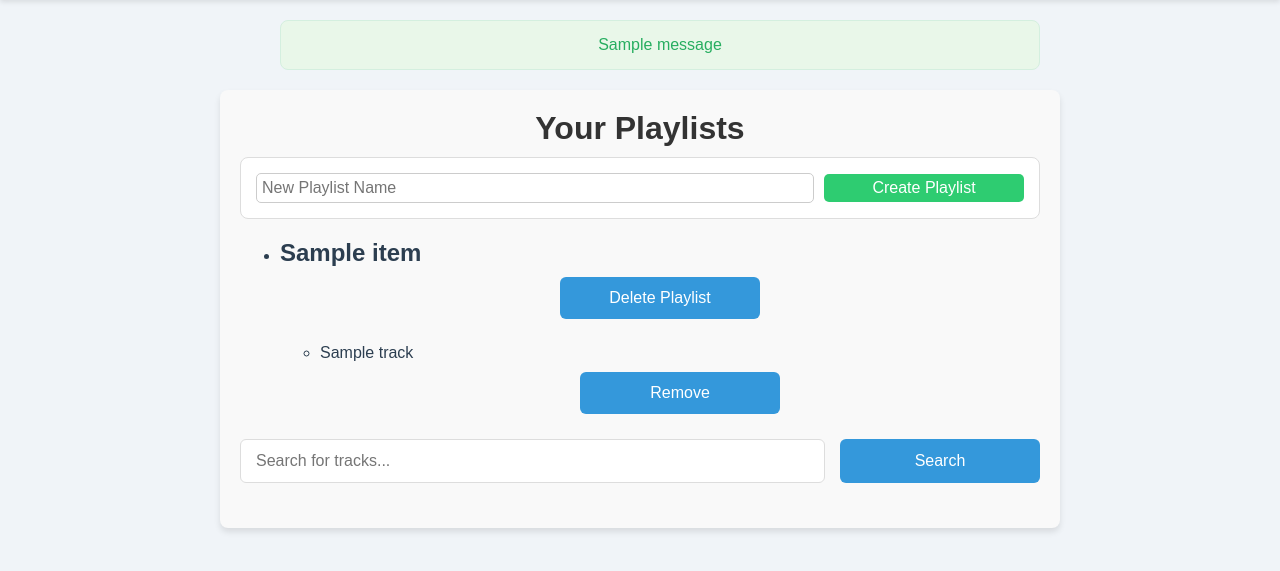
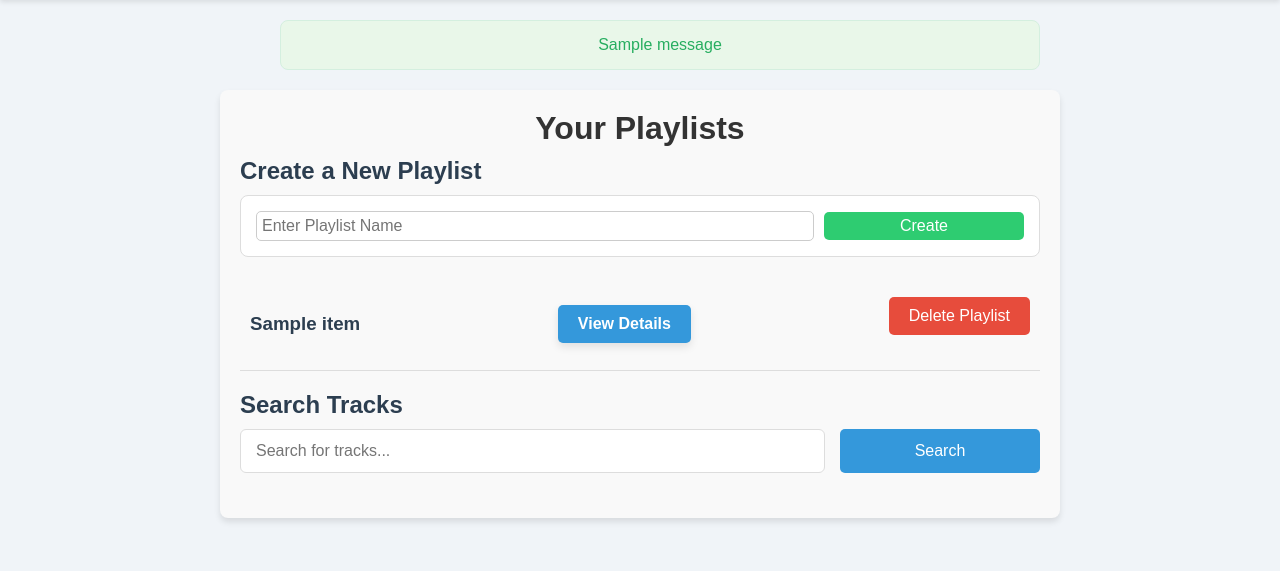
Before and after one commit to oyavri/musicfm, a Flask app: page /playlists in a window 1280 px wide. Shown: the part 62-633 px from the top of the page. Run offline with Flask 3, Linux system fonts and the light colour scheme; the visitor is signed in with stand-in values (Sample User, id 1); tables that the repository leaves empty hold one stand-in row (values such as "Sample post"); one stand-in notice (Sample message) is shown; a database or web service that is not in the repository returns one stand-in record (values such as "Sample title"); data that the repository does not hold is empty.

Commit message:
Add files via upload

```diff
--- a/server/main.py
+++ b/server/main.py
@@ -356,8 +356,10 @@ def ExploreTracksPage():
 
             # Add like
             elif action == "like":
+                user_id = session["user_id"]
                 like_response = requests.post(
                     f"http://localhost:5000/api/artists/{artist_id}/albums/{album_id}/tracks/{track_id}/likes",
+                    json={"user_id": user_id},
                 )
 
                 if like_response.status_code == 200:
@@ -367,8 +369,10 @@ def ExploreTracksPage():
 
             # Remove like
             elif action == "unlike":
+                user_id = session["user_id"]
                 unlike_response = requests.delete(
-                    f"http://localhost:5000/api/artists/{artist_id}/albums/{album_id}/tracks/{track_id}/likes"
+                    f"http://localhost:5000/api/artists/{artist_id}/albums/{album_id}/tracks/{track_id}/likes",
+                    json={"user_id": user_id}
                 )
                 if unlike_response.status_code == 200:
                     flash("Track unliked successfully!", "success")
@@ -378,17 +382,23 @@ def ExploreTracksPage():
             # Update rating
             elif action == "rate":
                 new_rating = request.form.get("rating")
+                user_id = session["user_id"]
                 if not new_rating:
                     flash("Rating is required.", "error")
                 else:
-                    rate_response = requests.patch(
+                    rate_response = requests.post(
                         f"http://localhost:5000/api/artists/{artist_id}/albums/{album_id}/tracks/{track_id}/rates",
-                        json={"rating": float(new_rating)},
+                        json={"rate": int(new_rating), "user_id": user_id},
+                    )
+                    if rates_response.status_code == 409:
+                        rate_response = requests.patch(
+                        f"http://localhost:5000/api/artists/{artist_id}/albums/{album_id}/tracks/{track_id}/rates",
+                        json={"rate": int(new_rating), "user_id": user_id},
                     )
                     if rate_response.status_code == 200:
                         flash("Track rating updated successfully!", "success")
                     else:
-                        flash("Failed to update rating. Try again.", "error")
+                        flash(rate_response.json().get("error", []), "error")
 
             # Redirect back with the search query
             return redirect(url_for("ExploreTracksPage", q=search_query))
@@ -485,19 +495,26 @@ def user_playlists():
     user_id = session["user_id"]
 
     try:
-        # Fetch user's playlists
-        response = requests.get(f"http://localhost:5000/api/users/{user_id}/playlists")
-        if response.status_code != 200:
-            playlists = []
-        else:
-            playlists = response.json()
+        # Utility function to fetch all playlists
+        def fetch_playlists():
+            response = requests.get(f"http://localhost:5000/api/users/{user_id}/playlists")
+            if response.status_code == 200:
+                return response.json()
+            return []
 
+        # Utility function to fetch a specific playlist with its tracks
+        def fetch_playlist_with_tracks(playlist_id):
+            response = requests.get(f"http://localhost:5000/api/users/{user_id}/playlists/{playlist_id}")
+            if response.status_code == 200:
+                return response.json().get("playlist", {})
+            return {}
 
+        # Fetch playlists initially
+        playlists = fetch_playlists()
 
+        # Handle search query for tracks
         search_query = request.args.get("q", "")
         search_results = []
-
-        # Handle track search
         if search_query:
             search_response = requests.get(
                 f"http://localhost:5000/api/search",
@@ -518,7 +535,7 @@ def user_playlists():
             playlist_id = request.form.get("playlist_id")
             track_id = request.form.get("track_id")
 
-            # Create a playlist
+            # Create a new playlist
             if action == "create_playlist":
                 if not playlist_name:
                     flash("Playlist name is required.", "error")
@@ -527,12 +544,13 @@ def user_playlists():
                         f"http://localhost:5000/api/users/{user_id}/playlists",
                         json={"name": playlist_name},
                     )
-                    if create_response.status_code == 201:
+                    if create_response.status_code == 200:
                         flash("Playlist created successfully!", "success")
+                        playlists = fetch_playlists()
                     else:
                         flash("Failed to create playlist. Try again.", "error")
 
-            # Add track to playlist
+            # Add a track to a playlist
             elif action == "add":
                 if not playlist_id or not track_id:
                     flash("Playlist ID and Track ID are required.", "error")
@@ -541,25 +559,10 @@ def user_playlists():
                         f"http://localhost:5000/api/users/{user_id}/playlists/{playlist_id}",
                         json={"track_id": track_id},
                     )
-
                     if add_response.status_code == 201:
                         flash("Track added to playlist successfully!", "success")
                     else:
                         flash("Failed to add track. Try again.", "error")
-
-            # Remove track from playlist
-            elif action == "remove":
-                if not playlist_id or not track_id:
-                    flash("Playlist ID and Track ID are required.", "error")
-                else:
-                    remove_response = requests.post(
-                        f"http://localhost:5000/api/users/{user_id}/playlists/{playlist_id}/remove",
-                        json={"track_id": track_id},
-                    )
-                    if remove_response.status_code == 200:
-                        flash("Track removed from playlist successfully!", "success")
-                    else:
-                        flash("Failed to remove track. Try again.", "error")
 
             # Delete a playlist
             elif action == "delete_playlist":
@@ -571,22 +574,91 @@ def user_playlists():
                     )
                     if delete_response.status_code == 200:
                         flash("Playlist deleted successfully!", "success")
+                        playlists = fetch_playlists()
                     else:
                         flash("Failed to delete playlist. Try again.", "error")
 
-            return redirect(url_for("user_playlists"))
+            # Redirect back to the same page with the search query preserved
+            return redirect(url_for("user_playlists", q=search_query))
 
+        # Render the playlists page
         return render_template(
             "playlists.html", playlists=playlists, search_results=search_results, search_query=search_query
         )
 
     except Exception as e:
-        print(f"Error: {e}")
-        flash("An error occurred while managing playlists.", "error")
+        app.logger.error(f"Error managing playlists: {e}")
+        flash("An error occurred. Please try again.", "error")
         return redirect(url_for("HomePage"))
 
+@app.route("/playlists/<int:playlist_id>", methods=["GET", "POST"])
+def playlist_details(playlist_id):
+    if "user_id" not in session:
+        flash("You need to log in to view playlists.", "error")
+        return redirect(url_for("login"))
 
+    user_id = session["user_id"]
 
+    try:
+        # Handle POST actions for adding/removing tracks
+        if request.method == "POST":
+            action = request.form.get("action")
+            track_id = request.form.get("track_id")
+
+            if action == "add_track":
+                if not track_id:
+                    flash("Track ID is required to add a track.", "error")
+                else:
+                    add_response = requests.post(
+                        f"http://localhost:5000/api/users/{user_id}/playlists/{playlist_id}",
+                        json={"track_id": track_id},
+                    )
+                    if add_response.status_code == 201:
+                        flash("Track added successfully!", "success")
+                    else:
+                        flash("Failed to add track. Try again.", "error")
+
+            elif action == "remove_track":
+                if not track_id:
+                    flash("Track ID is required to remove a track.", "error")
+                else:
+                    remove_response = requests.delete(
+                        f"http://localhost:5000/api/users/{user_id}/playlists/{playlist_id}",
+                        json={"track_id": track_id},
+                    )
+                    if remove_response.status_code == 200:
+                        flash("Track removed successfully!", "success")
+                    else:
+                        flash("Failed to remove track. Try again.", "error")
+
+            return redirect(url_for("playlist_details", playlist_id=playlist_id))
+
+        # Fetch playlist details and search results for adding tracks
+        response = requests.get(f"http://localhost:5000/api/users/{user_id}/playlists/{playlist_id}")
+        if response.status_code != 200:
+            flash("Could not fetch playlist details. Try again.", "error")
+            return redirect(url_for("user_playlists"))
+
+        playlist = response.json().get("playlist", {})
+        search_query = request.args.get("q", "")
+        search_results = []
+
+        if search_query:
+            search_response = requests.get(
+                f"http://localhost:5000/api/search",
+                params={"q": search_query, "filter": "track", "limit": 10},
+            )
+            if search_response.status_code == 200:
+                search_results = search_response.json().get("result", [])
+
+        return render_template(
+            "songs_detail.html", playlist=playlist, search_query=search_query, search_results=search_results
+        )
+
+    except Exception as e:
+        app.logger.error(f"Error fetching playlist details: {e}")
+        flash("An error occurred. Please try again.", "error")
+        return redirect(url_for("user_playlists"))
 
 if __name__ == "__main__":
     db()
--- a/server/static/css/styles.css
+++ b/server/static/css/styles.css
@@ -1727,3 +1727,30 @@ form button:hover {
     box-sizing: border-box;
     text-align: center;
 }
+
+/* View Details Button */
+.btn-info {
+    display: inline-block;
+    padding: 10px 20px;
+    background-color: #3498db; /* Mavi arka plan */
+    color: #fff; /* Beyaz yazı */
+    font-size: 1rem;
+    font-weight: bold;
+    text-align: center;
+    text-decoration: none; /* Alt çizgi kaldır */
+    border-radius: 5px;
+    transition: all 0.3s ease; /* Yumuşak geçiş */
+    box-shadow: 0 4px 8px rgba(0, 0, 0, 0.1); /* Hafif gölge */
+}
+
+.btn-info:hover {
+    background-color: #2980b9; /* Hover için daha koyu mavi */
+    transform: translateY(-3px); /* Hover sırasında hafif yukarı */
+    box-shadow: 0 6px 12px rgba(0, 0, 0, 0.15); /* Hover gölgesi */
+}
+
+.btn-info:active {
+    background-color: #1c598a; /* Tıklama sırasında daha koyu */
+    transform: translateY(1px); /* Hafif aşağı iter */
+    box-shadow: 0 2px 4px rgba(0, 0, 0, 0.1); /* Daha küçük gölge */
+}
--- a/server/templates/explore_tracks.html
+++ b/server/templates/explore_tracks.html
@@ -57,7 +57,7 @@
                 <input type="hidden" name="track_id" value="{{ track['id'] }}">
                 <input type="hidden" name="artist_id" value="{{ track['artist_id'] }}">
                 <input type="hidden" name="album_id" value="{{ track['album_id'] }}">
-                <input type="number" name="rating" step="0.1" min="0" max="5" placeholder="New Rating" required>
+                <input type="number" name="rating" step="1" min="0" max="5" placeholder="New Rating" required>
                 <button type="submit" class="btn btn-info">Update Rating</button>
             </form>
 
--- a/server/templates/playlists.html
+++ b/server/templates/playlists.html
@@ -4,88 +4,87 @@
   <h1>Your Playlists</h1>
 
   <!-- Create Playlist Form -->
+  <section class="create-playlist">
+    <h2>Create a New Playlist</h2>
     <form method="POST" class="create-playlist-form">
       <input type="hidden" name="action" value="create_playlist" />
       <input
         type="text"
         name="playlist_name"
-      placeholder="New Playlist Name"
+        placeholder="Enter Playlist Name"
+        class="input-field"
         required
       />
-    <button type="submit">Create Playlist</button>
+      <button type="submit" class="btn btn-primary">Create</button>
     </form>
+  </section>
 
-  <!-- Playlists -->
+<!-- Playlists Section -->
+<section class="playlists-section">
   {% if playlists|length > 0 %}
-  <ul>
+  <ul class="playlist-list">
       {% for playlist in playlists %}
-    <li>
-      <h2>{{ playlist.name }}</h2>
+      <li class="playlist-item">
+          <h3>{{ playlist.name }}</h3>
+
+          <!-- View Details Button -->
+          <a href="/playlists/{{ playlist.id }}" class="btn btn-info">View Details</a>
+
           <!-- Delete Playlist -->
-       {% if playlist.name %}
           <form method="POST" class="delete-playlist-form">
-        <input type="hidden" name="action" value="delete_playlist" />
-        <input type="hidden" name="playlist_id" value="{{ playlist.id }}" />
-        <button type="submit">Delete Playlist</button>
+              <input type="hidden" name="action" value="delete_playlist">
+              <input type="hidden" name="playlist_id" value="{{ playlist.id }}">
+              <button type="submit" class="btn btn-danger">Delete Playlist</button>
           </form>
-      {% endif %}
-      <!-- Tracks in Playlist -->
-      <ul>
-        {% for track in playlist.tracks %}
-        <li>
-          {{ track.name }}
-          <form method="POST" class="remove-track-form">
-            <input type="hidden" name="action" value="remove" />
-            <input type="hidden" name="playlist_id" value="{{ playlist.id }}" />
-            <input type="hidden" name="track_id" value="{{ track.id }}" />
-            <button type="submit">Remove</button>
-          </form>
-        </li>
-        {% endfor %}
-      </ul>
       </li>
       {% endfor %}
   </ul>
   {% else %}
   <p>No playlists available. Create one to get started!</p>
   {% endif %}
+</section>
 
-  <!-- Search Tracks -->
+
+  <!-- Search Tracks Section -->
+  <section class="search-tracks">
+    <h2>Search Tracks</h2>
     <form method="GET" action="/playlists" class="search-tracks-form">
       <input
         type="text"
         name="q"
         placeholder="Search for tracks..."
         value="{{ search_query }}"
+        class="input-field"
       />
-    <button type="submit">Search</button>
+      <button type="submit" class="btn btn-secondary">Search</button>
     </form>
 
     <!-- Search Results -->
     {% if search_results %}
     <div class="search-results">
-    <h2>Search Results</h2>
-    <ul>
+      <h3>Search Results</h3>
+      <ul class="search-results-list">
         {% for track in search_results %}
-      <li>
+        <li class="search-result-item">
           {{ track.name }}
           <form method="POST" class="add-track-form">
             <input type="hidden" name="action" value="add" />
-          <input type="hidden" name="track_id" value="{{ track.id }}"
-          />
+            <input type="hidden" name="track_id" value="{{ track.id }}" />
+
             <!-- Dropdown to select the playlist -->
-          <select name="playlist_id" required>
+            <select name="playlist_id" class="select-dropdown" required>
               <option value="" disabled selected>Select Playlist</option>
               {% for playlist in playlists %}
               <option value="{{ playlist.id }}">{{ playlist.name }}</option>
               {% endfor %}
             </select>
-          <button type="submit">Add to Playlist</button>
+            <button type="submit" class="btn btn-success">Add to Playlist</button>
           </form>
         </li>
         {% endfor %}
       </ul>
     </div>
     {% endif %}
+  </section>
 </div>
 {% endblock %}
```
Also changed, not shown: server/resources/playlists.py (+7 -7 lines), server/resources/tracks.py (+10 -10 lines), server/templates/artist_details.html (+24 -21 lines), server/templates/login.html (+0 -10 lines), server/templates/songs_detail.html (added, +60 -0 lines). Lines whose indentation alone changed are shown as unchanged.
